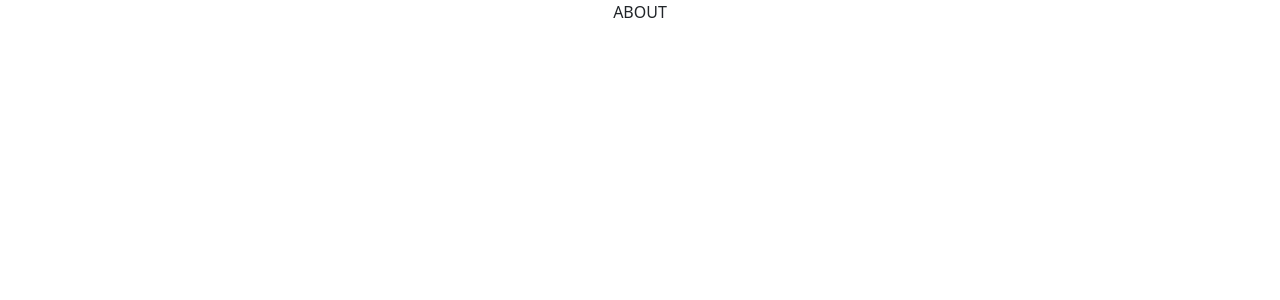
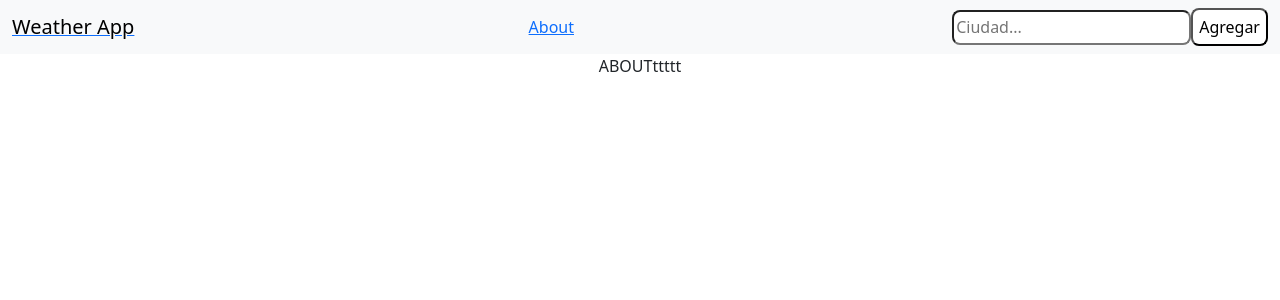
Before and after one commit to Cymbal-Axel/weather-app, a React (Create React App) app: page /About in a window 1280 px wide. Shown: the top 300 px of the page. Built offline with nearby package versions, Linux system fonts and the light colour scheme.

Commit message:
se importo el componente Nav, para que al hacer clicken About, renderice el NavBar con el contenido de About y  para poder hacer click en Weather App y que te redirija al inicio

```diff
--- a/src/components/About.jsx
+++ b/src/components/About.jsx
@@ -1,7 +1,11 @@
 import React from 'react';
+import Nav from './Nav.jsx';
 
 export default function About(){
     return (
-        <div>ABOUT</div>
+        <div>
+            <Nav />
+            <div>ABOUTttttt</div>
+        </div>
     )
 }
```
